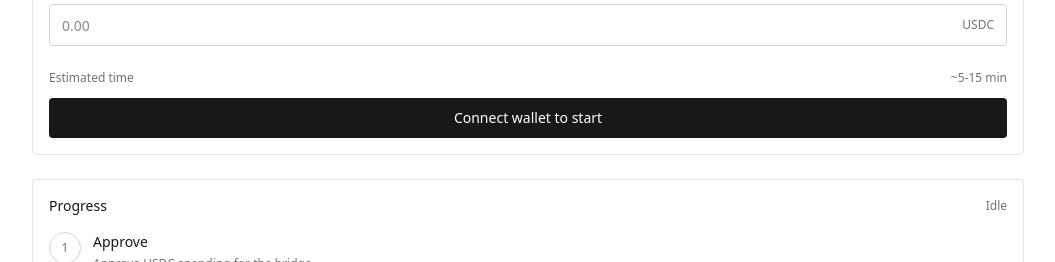
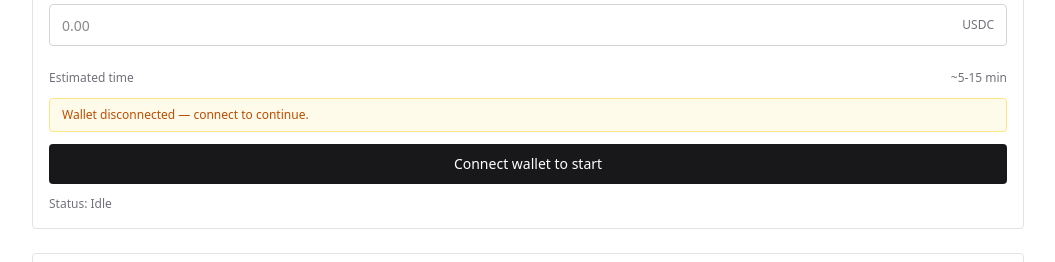
Before and after one commit to leanovichilya/arc-station, a Next.js app: page /bridge in a window 1280 px wide. Shown: the part 250-512 px from the top of the page, without its empty margins (112-1167 px from the left). Built offline with nearby package versions, Linux system fonts and the light colour scheme; no server answers.

Commit message:
ui: add bridge status banner

```diff
--- a/app/bridge/page.tsx
+++ b/app/bridge/page.tsx
@@ -266,6 +266,11 @@ export default function BridgePage() {
               <span>Estimated time</span>
               <span>~5-15 min</span>
             </div>
+            {!isConnected ? (
+              <div className="rounded border border-amber-200 bg-amber-50 px-3 py-2 text-xs text-amber-700">
+                Wallet disconnected — connect to continue.
+              </div>
+            ) : null}
             <button
               className="h-10 w-full rounded bg-zinc-900 text-sm font-medium text-white"
               onClick={onStart}
@@ -277,6 +282,7 @@ export default function BridgePage() {
                   ? "Bridge in progress"
                   : "Start bridge"}
             </button>
+            <div className="text-xs text-zinc-500">Status: {progressLabel}</div>
           </div>
         </div>
 
```
